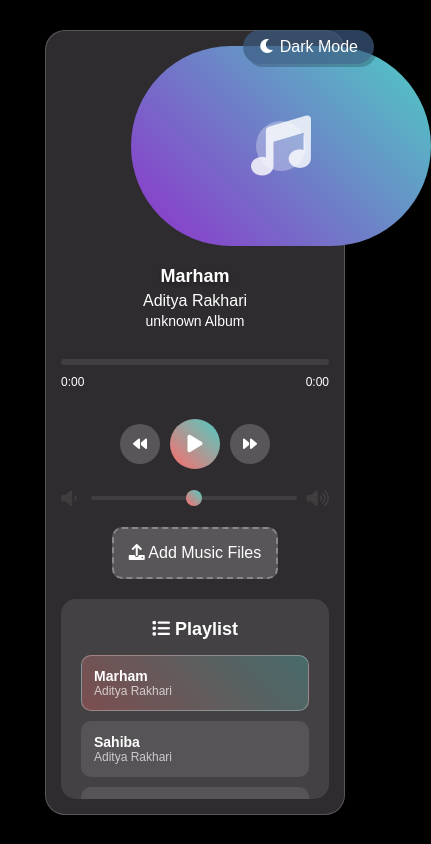
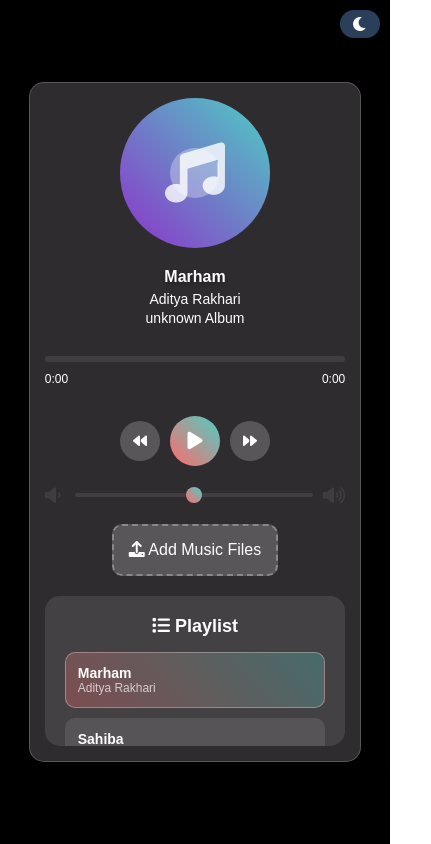
Before and after one commit to khushi0753/Music-Player, a plain HTML site: page index.html in a window 390 px wide. Shown: the whole page, 431 px wide, since content can reach past the window. Drawn offline with Linux system fonts and the light colour scheme.

Commit message:
first commit

```diff
--- a/css/style.css
+++ b/css/style.css
@@ -20,12 +20,14 @@ body {
     background: rgba(59, 55, 59, 0.806);
     backdrop-filter: blur(20px);
     border-radius: 20px;
-    padding: 30px;
-    width: 100%;
+    padding: 25px;
+    width: 90%;
     max-width: 500px;
+    min-width: 300px;
     box-shadow: 0 15px 35px rgba(0, 0, 0, 0.2);
     border: 1px solid rgba(255, 255, 255, 0.2);
     transition: all 0.3s ease;
+    margin: 20px auto;
 }
 
 .music-player:hover {
@@ -35,15 +37,14 @@ body {
 
 /* Album Art Styles */
 .album-art {
-    width: 300px;
-    height: 300px;
+    width: 250px;
+    height: 250px;
     background: linear-gradient(45deg, #8e33cb, #4ecdc4);
-    border-radius: 800px;
+    border-radius: 50%;
     display: flex;
     align-items: center;
     justify-content: center;
-    margin-bottom: 20px;
-    margin-left: 70px;
+    margin: 0 auto 20px;
     position: relative;
     overflow: hidden;
     animation: rotate 20s linear infinite;
@@ -219,27 +220,26 @@ body {
 }
 
 /* Theme Toggle Styles */
-.theme-toggle-container {
-    margin-bottom: 20px;
-
-    text-align: center;
-
+.theme-toggle-wrapper {
+    position: fixed;
+    top: 20px;
+    right: 20px;
+    z-index: 1000;
 }
 
 .theme-toggle-btn {
-     position: absolute;
-  top: 30px;
-  right: 1rem;
-  z-index: 5;
     background: rgba(61, 92, 128, 0.7);
     border: none;
-  padding: 8px 16px;
+    padding: 10px 15px;
     font-size: 1rem;
     color: #fff;
     cursor: pointer;
     border-radius: 20px;
-  box-shadow: 3px 3px 0.5px rgba(0, 0, 0, 0.2);
-  transition: background 0.3s ease;
+    box-shadow: 0 2px 5px rgba(0, 0, 0, 0.2);
+    transition: all 0.3s ease;
+    display: flex;
+    align-items: center;
+    gap: 8px;
 }
 
 .theme-toggle-btn:hover {
@@ -249,6 +249,12 @@ body {
 
 .theme-toggle-btn i {
     font-size: 16px;
+}
+
+/* Light theme specific styles */
+body.light-theme .theme-toggle-btn {
+    background: rgba(255, 255, 255, 0.7);
+    color: #333;
 }
 
 /* Light Theme Styles */
@@ -312,7 +318,7 @@ body.light-theme .file-input-btn {
 
 body.light-theme .theme-toggle-btn {
     color: #333;
-    border-color: rgba(51, 51, 51, 0.3);
+    background: rgba(255, 255, 255, 0.7);
 }
 
 body.light-theme .control-btn {
@@ -330,6 +336,23 @@ body.light-theme .playlist::-webkit-scrollbar-thumb {
 body.light-theme .playlist::-webkit-scrollbar-thumb:hover {
     background: rgba(51, 51, 51, 0.5);
 }
+/* Responsive adjustments */
+@media (max-width: 480px) {
+    .theme-toggle-wrapper {
+        top: 10px;
+        right: 10px;
+    }
+
+    .theme-toggle-btn {
+        padding: 8px 12px;
+        font-size: 0.9rem;
+    }
+
+    .theme-text {
+        display: none; /* Hide text on very small screens */
+    }
+}
+/* File Input Styles */
 .file-input-container {
     margin-top: 20px;
     text-align: center;
@@ -469,11 +492,12 @@ body.light-theme .playlist::-webkit-scrollbar-thumb:hover {
 @media (max-width: 768px) {
     .music-player {
         padding: 20px;
-        max-width: 350px;
+        width: 95%;
     }
 
     .album-art {
-        height: 250px;
+        width: 220px;
+        height: 220px;
     }
 
     .song-title {
@@ -497,18 +521,42 @@ body.light-theme .playlist::-webkit-scrollbar-thumb:hover {
     }
 }
 
-@media (max-width: 480px) {
+@media (max-width: 576px) {
     .music-player {
         padding: 15px;
-        max-width: 300px;
+        border-radius: 15px;
     }
 
     .album-art {
-        height: 200px;
+        width: 180px;
+        height: 180px;
     }
 
     .song-title {
         font-size: 18px;
+    }
+
+    .song-artist, .song-album {
+        font-size: 14px;
+    }
+
+    .controls {
+        gap: 15px;
+    }
+
+    .playlist {
+        max-height: 150px;
+    }
+}
+
+@media (max-width: 400px) {
+    .album-art {
+        width: 150px;
+        height: 150px;
+    }
+
+    .song-title {
+        font-size: 16px;
     }
 
     .controls {
@@ -526,4 +574,29 @@ body.light-theme .playlist::-webkit-scrollbar-thumb:hover {
         height: 50px;
         font-size: 20px;
     }
+
+    .theme-toggle-btn {
+        padding: 6px 12px;
+        font-size: 0.9rem;
     }
+}
+
+@media (max-width: 350px) {
+    .music-player {
+        padding: 12px;
+    }
+
+    .album-art {
+        width: 130px;
+        height: 130px;
+    }
+
+    .song-title {
+        font-size: 15px;
+    }
+
+    .file-input-btn {
+        padding: 12px;
+        font-size: 0.9rem;
+    }
+}
--- a/index.html
+++ b/index.html
@@ -1,6 +1,5 @@
 <!DOCTYPE html>
 <html lang="en">
-
 <head>
     <meta charset="UTF-8">
     <meta name="viewport" content="width=device-width, initial-scale=1.0">
@@ -12,15 +11,14 @@
     <!-- Custom CSS -->
     <link rel="stylesheet" href="css/style.css">
 </head>
-
 <body>
-    <!-- Theme Toggle -->
-    <div class="theme-toggle-container">
+    <div class="theme-toggle-wrapper">
         <button class="theme-toggle-btn" id="themeToggle">
             <i class="fas fa-moon"></i>
-            <span>Dark Mode</span>
+            <span class="theme-text">Dark Mode</span>
         </button>
     </div>
+
     <div class="music-player">
         <!-- Album Art -->
         <div class="album-art" id="albumArt">
@@ -47,13 +45,13 @@
 
         <!-- Controls -->
         <div class="controls">
-            <button class="control-btn prev-btn" id="prevBtn">
+            <button class="control-btn prev-btn" id="prevBtn" aria-label="Previous song">
                 <i class="fas fa-backward"></i>
             </button>
-            <button class="control-btn play-btn" id="playBtn">
+            <button class="control-btn play-btn" id="playBtn" aria-label="Play/Pause">
                 <i class="fas fa-play"></i>
             </button>
-            <button class="control-btn next-btn" id="nextBtn">
+            <button class="control-btn next-btn" id="nextBtn" aria-label="Next song">
                 <i class="fas fa-forward"></i>
             </button>
         </div>
@@ -61,14 +59,15 @@
         <!-- Volume Control -->
         <div class="volume-container">
             <i class="fas fa-volume-down volume-icon"></i>
-            <input type="range" class="volume-slider" id="volumeSlider" min="0" max="100" value="50">
+            <input type="range" class="volume-slider" id="volumeSlider" min="0" max="100" value="50" aria-label="Volume control">
             <i class="fas fa-volume-up volume-icon"></i>
         </div>
 
         <!-- File Input -->
         <div class="file-input-container">
             <label for="fileInput" class="file-input-btn">
-                <i class="fas fa-upload"></i> Add Music Files
+                <i class="fas fa-upload"></i>
+                <span class="btn-text">Add Music Files</span>
             </label>
             <input type="file" id="fileInput" class="file-input" accept="audio/*" multiple>
         </div>
@@ -76,7 +75,8 @@
         <!-- Playlist -->
         <div class="playlist">
             <div class="playlist-header">
-                <i class="fas fa-list"></i> Playlist
+                <i class="fas fa-list"></i>
+                <span>Playlist</span>
             </div>
             <div id="playlistContainer">
                 <!-- Playlist items will be dynamically added here -->
@@ -90,5 +90,4 @@
     <!-- Custom JavaScript -->
     <script src="js/scritp.js"></script>
 </body>
-
 </html>
--- a/js/scritp.js
+++ b/js/scritp.js
@@ -48,7 +48,7 @@ class MusicPlayer {
                 title: "Marham",
                 artist: "Aditya Rakhari",
                 album: "unknown Album",
-                src: "assets/Marham.mp3"
+                src: "assets/marham.mp3"
             },
             {
                 title: "Sahiba",
```
Lines whose indentation alone changed are shown as unchanged.
